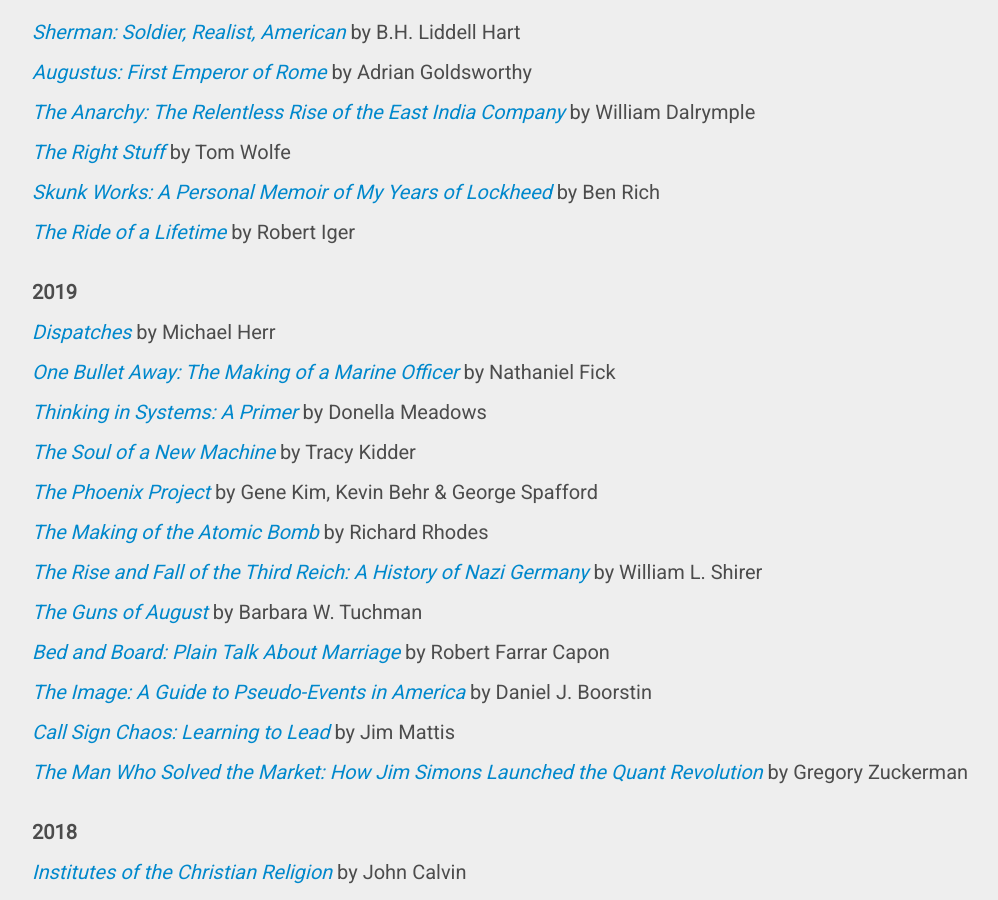
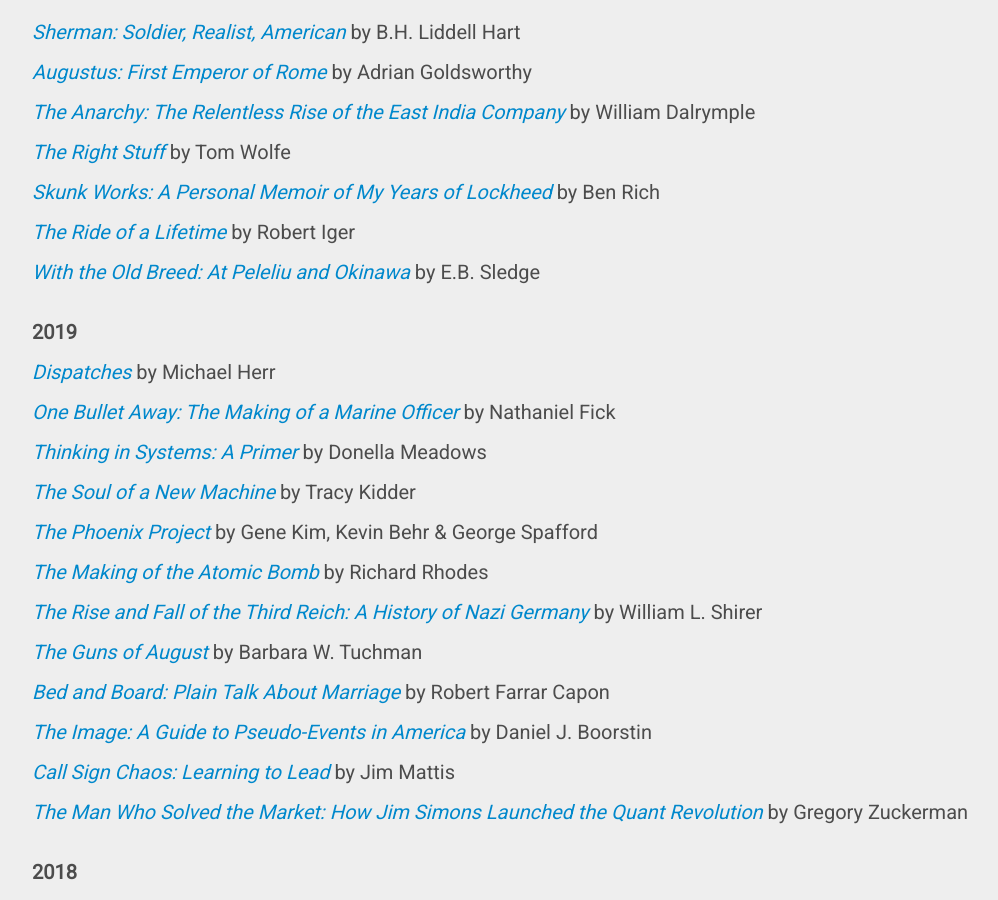
Before and after one commit to speric/speric.github.com, a Jekyll site: the page built from books/index.html, in a window 1280 px wide and 900 px high, scrolled down 429 px. Shown: the whole window, without its empty margins (138-1136 px from the left). Built offline with Jekyll 4.4.1, drawn with Linux system fonts in a browser that asks for light colours; some web fonts are replaced; comment, search, counter and statistics services are not loaded.

Commit message:
Add 'With The Old Breed'

```diff
--- a/books/index.html
+++ b/books/index.html
@@ -17,6 +17,7 @@
   <p><i><a href="https://www.audible.com/pd/The-Right-Stuff-Audiobook/B077K8CR41">The Right Stuff</a></i> by Tom Wolfe</p>
   <p><i><a href="https://www.audible.com/pd/Skunk-Works-Audiobook/B011LR4PW4">Skunk Works: A Personal Memoir of My Years of Lockheed</a></i> by Ben Rich</p>
   <p><i><a href="https://www.penguinrandomhouse.com/books/556683/the-ride-of-a-lifetime-by-robert-iger/">The Ride of a Lifetime</a></i> by Robert Iger</p>
+  <p><i><a href="https://www.amazon.com/Old-Breed-At-Peleliu-Okinawa/dp/0891419195">With the Old Breed: At Peleliu and Okinawa</a></i> by E.B. Sledge</p>
 
   <br/>
 
```
